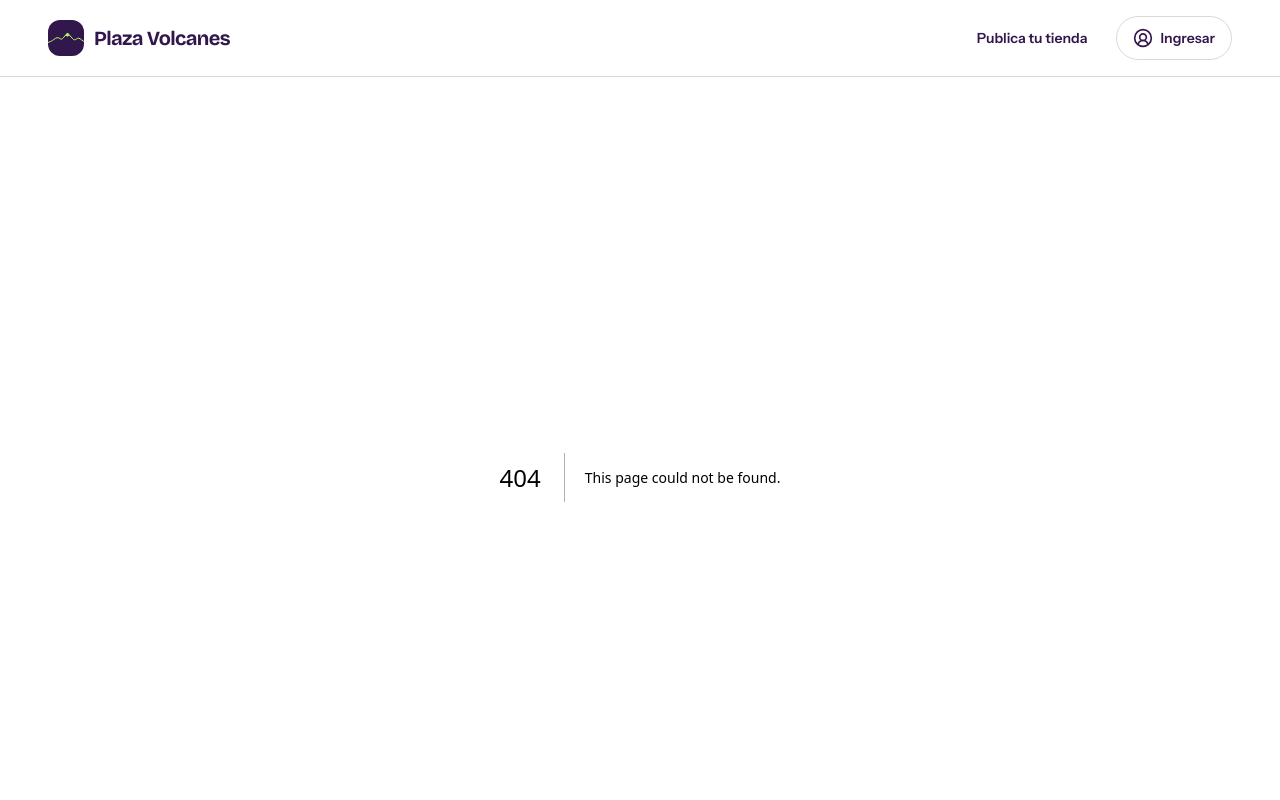
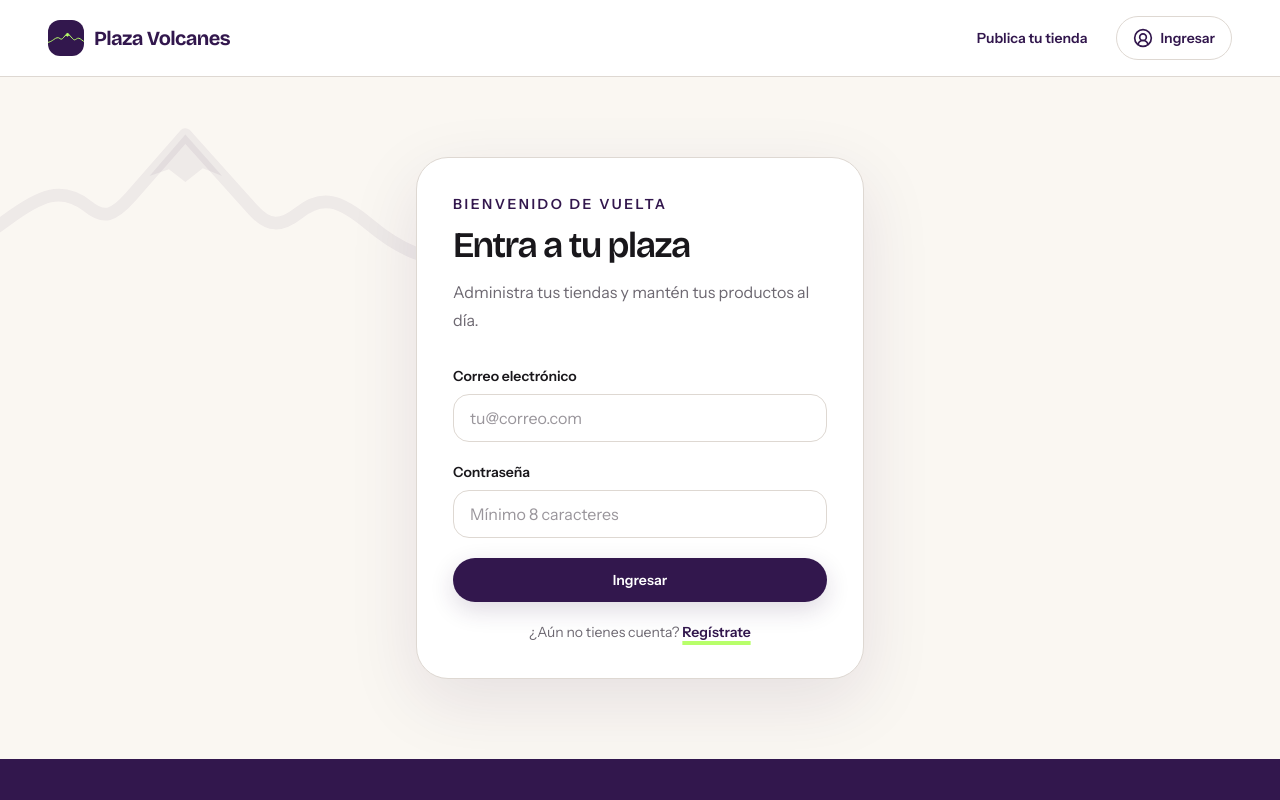
Before and after one commit to bersoriano/plazavolcanes, a Next.js app: page /ingresar in a window 1280 px wide. Before the commit this address had no page. Shown: the top 800 px of the page. Built offline with nearby package versions, Linux system fonts and the light colour scheme; no server answers.

Commit message:
feat: add Supabase email authentication

```diff
--- /dev/null
+++ b/app/(auth)/ingresar/page.tsx
@@ -0,0 +1,16 @@
+import type { Metadata } from "next";
+
+import { AuthForm } from "@/components/auth/auth-form";
+
+export const metadata: Metadata = { title: "Ingresar" };
+
+export default function SignInPage() {
+  return (
+    <>
+      <p className="text-sm font-semibold uppercase tracking-[0.18em] text-brand">Bienvenido de vuelta</p>
+      <h1 className="mt-3 font-display text-4xl font-semibold tracking-[-0.04em] text-ink">Entra a tu plaza</h1>
+      <p className="mb-8 mt-3 leading-7 text-muted">Administra tus tiendas y mantén tus productos al día.</p>
+      <AuthForm mode="signin" />
+    </>
+  );
+}
--- /dev/null
+++ b/app/(auth)/layout.tsx
@@ -0,0 +1,12 @@
+import { VolcanoMark } from "@/components/brand/volcano-mark";
+
+export default function AuthLayout({ children }: { children: React.ReactNode }) {
+  return (
+    <section className="relative overflow-hidden px-5 py-14 sm:px-8 sm:py-20">
+      <VolcanoMark className="pointer-events-none absolute -left-36 top-10 w-[620px] text-brand/6" />
+      <div className="relative mx-auto max-w-md rounded-[2rem] border border-line bg-surface p-6 shadow-[0_22px_70px_rgba(50,23,77,0.1)] sm:p-9">
+        {children}
+      </div>
+    </section>
+  );
+}
--- /dev/null
+++ b/app/(auth)/registro/page.tsx
@@ -0,0 +1,16 @@
+import type { Metadata } from "next";
+
+import { AuthForm } from "@/components/auth/auth-form";
+
+export const metadata: Metadata = { title: "Crear cuenta" };
+
+export default function SignUpPage() {
+  return (
+    <>
+      <p className="text-sm font-semibold uppercase tracking-[0.18em] text-brand">Tu lugar empieza aquí</p>
+      <h1 className="mt-3 font-display text-4xl font-semibold tracking-[-0.04em] text-ink">Abre tu cuenta</h1>
+      <p className="mb-8 mt-3 leading-7 text-muted">Un correo, una contraseña y ya puedes crear tu primera tienda.</p>
+      <AuthForm mode="signup" />
+    </>
+  );
+}
--- /dev/null
+++ b/app/auth/confirm/route.ts
@@ -0,0 +1,35 @@
+import type { EmailOtpType } from "@supabase/supabase-js";
+import { type NextRequest, NextResponse } from "next/server";
+
+import { isSupabaseConfigured } from "@/lib/supabase/config";
+import { createServerSupabaseClient } from "@/lib/supabase/server";
+
+export async function GET(request: NextRequest) {
+  if (!isSupabaseConfigured()) {
+    return NextResponse.redirect(new URL("/ingresar?error=configuracion", request.url));
+  }
+
+  const code = request.nextUrl.searchParams.get("code");
+  const tokenHash = request.nextUrl.searchParams.get("token_hash");
+  const type = request.nextUrl.searchParams.get("type") as EmailOtpType | null;
+  const supabase = await createServerSupabaseClient();
+
+  if (code) {
+    const { error } = await supabase.auth.exchangeCodeForSession(code);
+    if (!error) {
+      return NextResponse.redirect(new URL("/panel", request.url));
+    }
+  }
+
+  if (tokenHash && type) {
+    const { error } = await supabase.auth.verifyOtp({
+      token_hash: tokenHash,
+      type,
+    });
+    if (!error) {
+      return NextResponse.redirect(new URL("/panel", request.url));
+    }
+  }
+
+  return NextResponse.redirect(new URL("/ingresar?error=confirmacion", request.url));
+}
--- /dev/null
+++ b/components/auth/auth-form.tsx
@@ -0,0 +1,76 @@
+"use client";
+
+import Link from "next/link";
+import { useActionState } from "react";
+import { useFormStatus } from "react-dom";
+
+import { signIn, signUp } from "@/lib/actions/auth";
+import { initialActionState } from "@/lib/action-state";
+import { Button } from "@/components/ui/button";
+import { Field } from "@/components/ui/field";
+
+function SubmitButton({ mode }: { mode: "signin" | "signup" }) {
+  const { pending } = useFormStatus();
+  const label = mode === "signin" ? "Ingresar" : "Crear cuenta";
+
+  return (
+    <Button className="w-full" disabled={pending} type="submit">
+      {pending ? "Procesando…" : label}
+    </Button>
+  );
+}
+
+export function AuthForm({ mode }: { mode: "signin" | "signup" }) {
+  const action = mode === "signin" ? signIn : signUp;
+  const [state, formAction] = useActionState(action, initialActionState);
+  const signingIn = mode === "signin";
+
+  return (
+    <form action={formAction} className="space-y-5" noValidate>
+      <Field
+        autoComplete="email"
+        error={state.errors?.email?.[0]}
+        label="Correo electrónico"
+        name="email"
+        placeholder="tu@correo.com"
+        required
+        type="email"
+      />
+      <Field
+        autoComplete={signingIn ? "current-password" : "new-password"}
+        error={state.errors?.password?.[0]}
+        label="Contraseña"
+        minLength={8}
+        name="password"
+        placeholder="Mínimo 8 caracteres"
+        required
+        type="password"
+      />
+
+      {state.message ? (
+        <p
+          className={`rounded-2xl px-4 py-3 text-sm font-medium ${
+            state.status === "success"
+              ? "bg-accent/45 text-brand-hover"
+              : "bg-sale/10 text-sale"
+          }`}
+          role="status"
+        >
+          {state.message}
+        </p>
+      ) : null}
+
+      <SubmitButton mode={mode} />
+
+      <p className="text-center text-sm text-muted">
+        {signingIn ? "¿Aún no tienes cuenta?" : "¿Ya tienes cuenta?"}{" "}
+        <Link
+          className="font-semibold text-brand underline decoration-accent decoration-4 underline-offset-4"
+          href={signingIn ? "/registro" : "/ingresar"}
+        >
+          {signingIn ? "Regístrate" : "Ingresa"}
+        </Link>
+      </p>
+    </form>
+  );
+}
--- /dev/null
+++ b/components/auth/sign-out-button.tsx
@@ -0,0 +1,17 @@
+import { LogOut } from "lucide-react";
+
+import { signOut } from "@/lib/actions/auth";
+
+export function SignOutButton() {
+  return (
+    <form action={signOut}>
+      <button
+        className="inline-flex min-h-11 items-center gap-2 rounded-full border border-line bg-surface px-3.5 text-sm font-semibold text-brand transition-colors hover:border-brand sm:px-4"
+        type="submit"
+      >
+        <LogOut aria-hidden="true" className="size-4" />
+        <span className="hidden sm:inline">Salir</span>
+      </button>
+    </form>
+  );
+}
--- a/components/layout/site-header.tsx
+++ b/components/layout/site-header.tsx
@@ -2,8 +2,19 @@ import Link from "next/link";
 import { CircleUserRound } from "lucide-react";
 
 import { VolcanoMark } from "@/components/brand/volcano-mark";
+import { SignOutButton } from "@/components/auth/sign-out-button";
+import { isSupabaseConfigured } from "@/lib/supabase/config";
+import { createServerSupabaseClient } from "@/lib/supabase/server";
 
-export function SiteHeader() {
+export async function SiteHeader() {
+  let signedIn = false;
+
+  if (isSupabaseConfigured()) {
+    const supabase = await createServerSupabaseClient();
+    const { data } = await supabase.auth.getClaims();
+    signedIn = Boolean(data?.claims);
+  }
+
   return (
     <header className="sticky top-0 z-40 border-b border-line/80 bg-surface/95 backdrop-blur-lg">
       <div className="mx-auto flex h-[76px] max-w-[1440px] items-center justify-between gap-5 px-5 sm:px-8 lg:px-12">
@@ -15,6 +26,15 @@ export function SiteHeader() {
         </Link>
 
         <nav aria-label="Navegación principal" className="flex items-center gap-2 sm:gap-3">
+          {signedIn ? (
+            <>
+              <Link className="rounded-full px-4 py-2.5 text-sm font-semibold text-brand transition-colors hover:bg-background" href="/panel">
+                Mi panel
+              </Link>
+              <SignOutButton />
+            </>
+          ) : (
+            <>
               <Link className="hidden rounded-full px-4 py-2.5 text-sm font-semibold text-brand transition-colors hover:bg-background sm:inline-flex" href="/registro">
                 Publica tu tienda
               </Link>
@@ -22,6 +42,8 @@ export function SiteHeader() {
                 <CircleUserRound aria-hidden="true" className="size-5" />
                 <span className="hidden sm:inline">Ingresar</span>
               </Link>
+            </>
+          )}
         </nav>
       </div>
     </header>
--- /dev/null
+++ b/lib/action-state.ts
@@ -0,0 +1,10 @@
+export type ActionState = {
+  status: "idle" | "error" | "success";
+  message: string;
+  errors?: Record<string, string[]>;
+};
+
+export const initialActionState: ActionState = {
+  status: "idle",
+  message: "",
+};
--- /dev/null
+++ b/lib/actions/auth.ts
@@ -0,0 +1,115 @@
+"use server";
+
+import { revalidatePath } from "next/cache";
+import { redirect } from "next/navigation";
+
+import type { ActionState } from "@/lib/action-state";
+import { isSupabaseConfigured } from "@/lib/supabase/config";
+import { createServerSupabaseClient } from "@/lib/supabase/server";
+import { authSchema } from "@/lib/validation/auth";
+
+function parseCredentials(formData: FormData) {
+  return authSchema.safeParse({
+    email: formData.get("email"),
+    password: formData.get("password"),
+  });
+}
+
+const setupError: ActionState = {
+  status: "error",
+  message:
+    "Conecta tu proyecto de Supabase en .env.local para activar el acceso.",
+};
+
+export async function signIn(
+  _previousState: ActionState,
+  formData: FormData,
+): Promise<ActionState> {
+  const parsed = parseCredentials(formData);
+
+  if (!parsed.success) {
+    return {
+      status: "error",
+      message: "Revisa los campos marcados.",
+      errors: parsed.error.flatten().fieldErrors,
+    };
+  }
+
+  if (!isSupabaseConfigured()) {
+    return setupError;
+  }
+
+  const supabase = await createServerSupabaseClient();
+  const { error } = await supabase.auth.signInWithPassword(parsed.data);
+
+  if (error) {
+    return {
+      status: "error",
+      message: "Correo o contraseña incorrectos.",
+    };
+  }
+
+  revalidatePath("/", "layout");
+  redirect("/panel");
+}
+
+export async function signUp(
+  _previousState: ActionState,
+  formData: FormData,
+): Promise<ActionState> {
+  const parsed = parseCredentials(formData);
+
+  if (!parsed.success) {
+    return {
+      status: "error",
+      message: "Revisa los campos marcados.",
+      errors: parsed.error.flatten().fieldErrors,
+    };
+  }
+
+  if (!isSupabaseConfigured()) {
+    return setupError;
+  }
+
+  const supabase = await createServerSupabaseClient();
+  const siteUrl =
+    process.env.NEXT_PUBLIC_SITE_URL?.replace(/\/$/, "") ??
+    "http://localhost:3000";
+  const { data, error } = await supabase.auth.signUp({
+    ...parsed.data,
+    options: {
+      emailRedirectTo: `${siteUrl}/auth/confirm`,
+    },
+  });
+
+  if (error) {
+    return {
+      status: "error",
+      message: "No pudimos crear la cuenta. Inténtalo de nuevo.",
+    };
+  }
+
+  if (data.session) {
+    revalidatePath("/", "layout");
+    redirect("/panel");
+  }
+
+  return {
+    status: "success",
+    message: "Revisa tu correo para confirmar tu cuenta.",
+  };
+}
+
+export async function signOut() {
+  if (isSupabaseConfigured()) {
+    const supabase = await createServerSupabaseClient();
+    const { data } = await supabase.auth.getClaims();
+
+    if (data?.claims) {
+      await supabase.auth.signOut();
+    }
+  }
+
+  revalidatePath("/", "layout");
+  redirect("/");
+}
--- /dev/null
+++ b/lib/validation/auth.ts
@@ -0,0 +1,8 @@
+import { z } from "zod";
+
+export const authSchema = z.object({
+  email: z.email("Escribe un correo válido."),
+  password: z.string().min(8, "Usa al menos 8 caracteres."),
+});
+
+export type AuthInput = z.infer<typeof authSchema>;
```
Also changed, not shown: 1 other file (tests, documents, lock files or other folders). Lines whose indentation alone changed are shown as unchanged.
